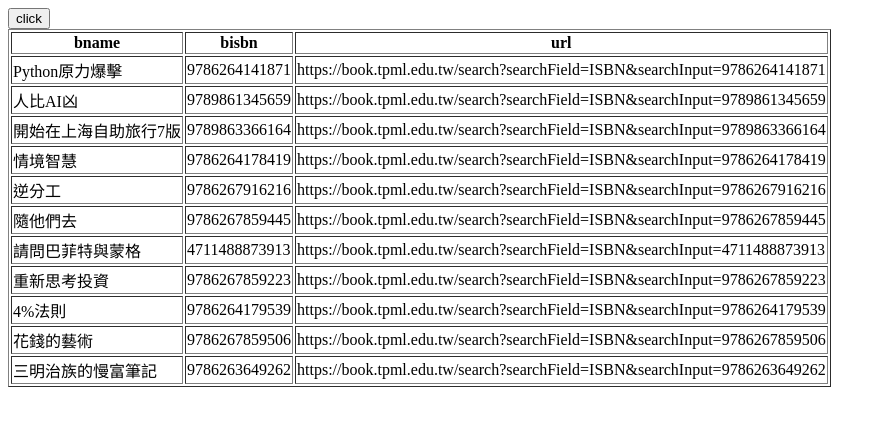
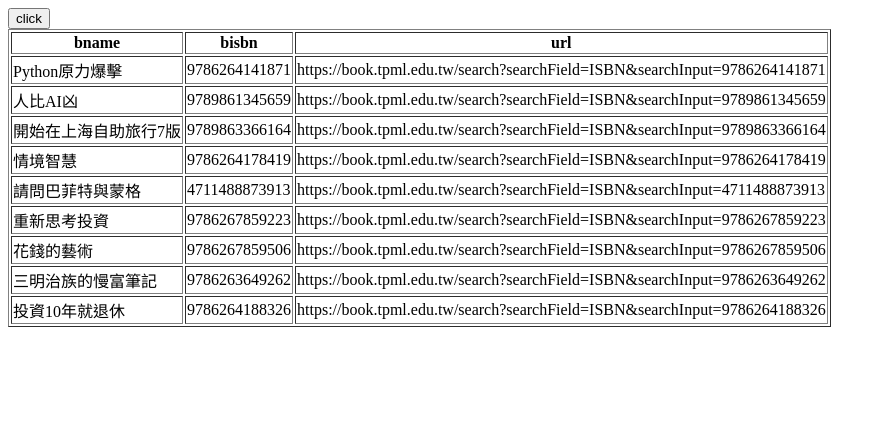
Before and after one commit to boeheimwu/boeheimwu.github.io, a plain HTML site: page build_T.html in a window 1280 px wide. Shown: the whole page, without its empty margins (0-886 px from the left). Drawn offline with nearby package versions, Linux system fonts and the light colour scheme.

Commit message:
Add files via upload

```diff
--- a/build_T.html
+++ b/build_T.html
@@ -3,7 +3,7 @@
     <html lang="zh-TW">
     <head>
         <meta charset="UTF-8">
-        <title>台北 :11</title>
+        <title>台北 :9</title>
         <script src="https://ajax.googleapis.com/ajax/libs/jquery/1.12.4/jquery.min.js"></script>
         <script src="helper.js"></script>
     </head>
@@ -40,18 +40,6 @@
                 <td>https://book.tpml.edu.tw/search?searchField=ISBN&searchInput=9786264178419</td>
             </tr>
 
-            <tr class="data-row" data-libparamurl="https://book.tpml.edu.tw/search?searchField=ISBN&searchInput=9786267916216">
-                <td>逆分工</td>
-                <td>9786267916216</td>
-                <td>https://book.tpml.edu.tw/search?searchField=ISBN&searchInput=9786267916216</td>
-            </tr>
-
-            <tr class="data-row" data-libparamurl="https://book.tpml.edu.tw/search?searchField=ISBN&searchInput=9786267859445">
-                <td>隨他們去</td>
-                <td>9786267859445</td>
-                <td>https://book.tpml.edu.tw/search?searchField=ISBN&searchInput=9786267859445</td>
-            </tr>
-
             <tr class="data-row" data-libparamurl="https://book.tpml.edu.tw/search?searchField=ISBN&searchInput=4711488873913">
                 <td>請問巴菲特與蒙格</td>
                 <td>4711488873913</td>
@@ -62,12 +50,6 @@
                 <td>重新思考投資</td>
                 <td>9786267859223</td>
                 <td>https://book.tpml.edu.tw/search?searchField=ISBN&searchInput=9786267859223</td>
-            </tr>
-
-            <tr class="data-row" data-libparamurl="https://book.tpml.edu.tw/search?searchField=ISBN&searchInput=9786264179539">
-                <td>4%法則</td>
-                <td>9786264179539</td>
-                <td>https://book.tpml.edu.tw/search?searchField=ISBN&searchInput=9786264179539</td>
             </tr>
 
             <tr class="data-row" data-libparamurl="https://book.tpml.edu.tw/search?searchField=ISBN&searchInput=9786267859506">
@@ -82,6 +64,12 @@
                 <td>https://book.tpml.edu.tw/search?searchField=ISBN&searchInput=9786263649262</td>
             </tr>
 
+            <tr class="data-row" data-libparamurl="https://book.tpml.edu.tw/search?searchField=ISBN&searchInput=9786264188326">
+                <td>投資10年就退休</td>
+                <td>9786264188326</td>
+                <td>https://book.tpml.edu.tw/search?searchField=ISBN&searchInput=9786264188326</td>
+            </tr>
+
         </table>
     </body>
     </html>
```
Also changed, not shown: build_X.html (+1 -7 lines), index.html (+5 -0 lines).
